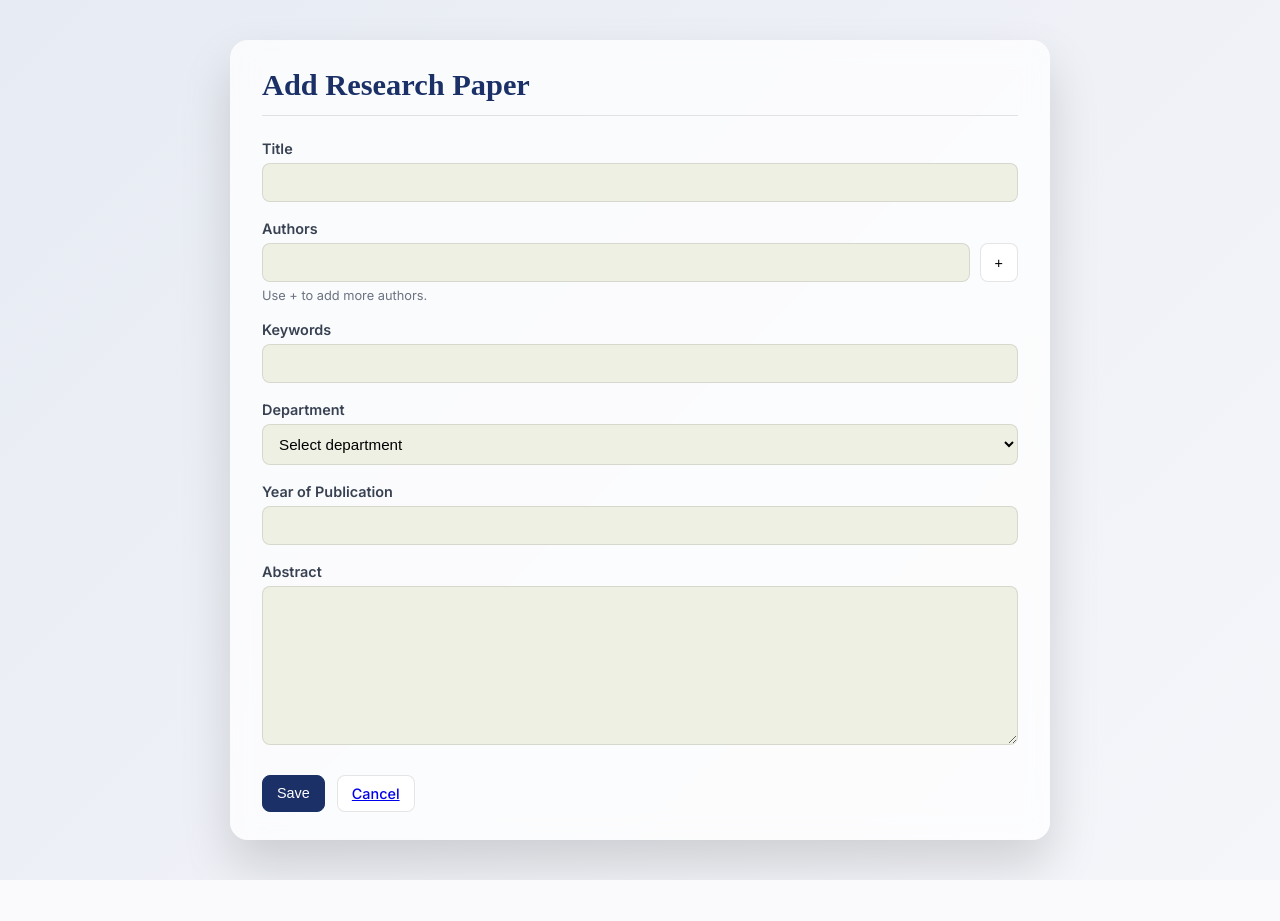
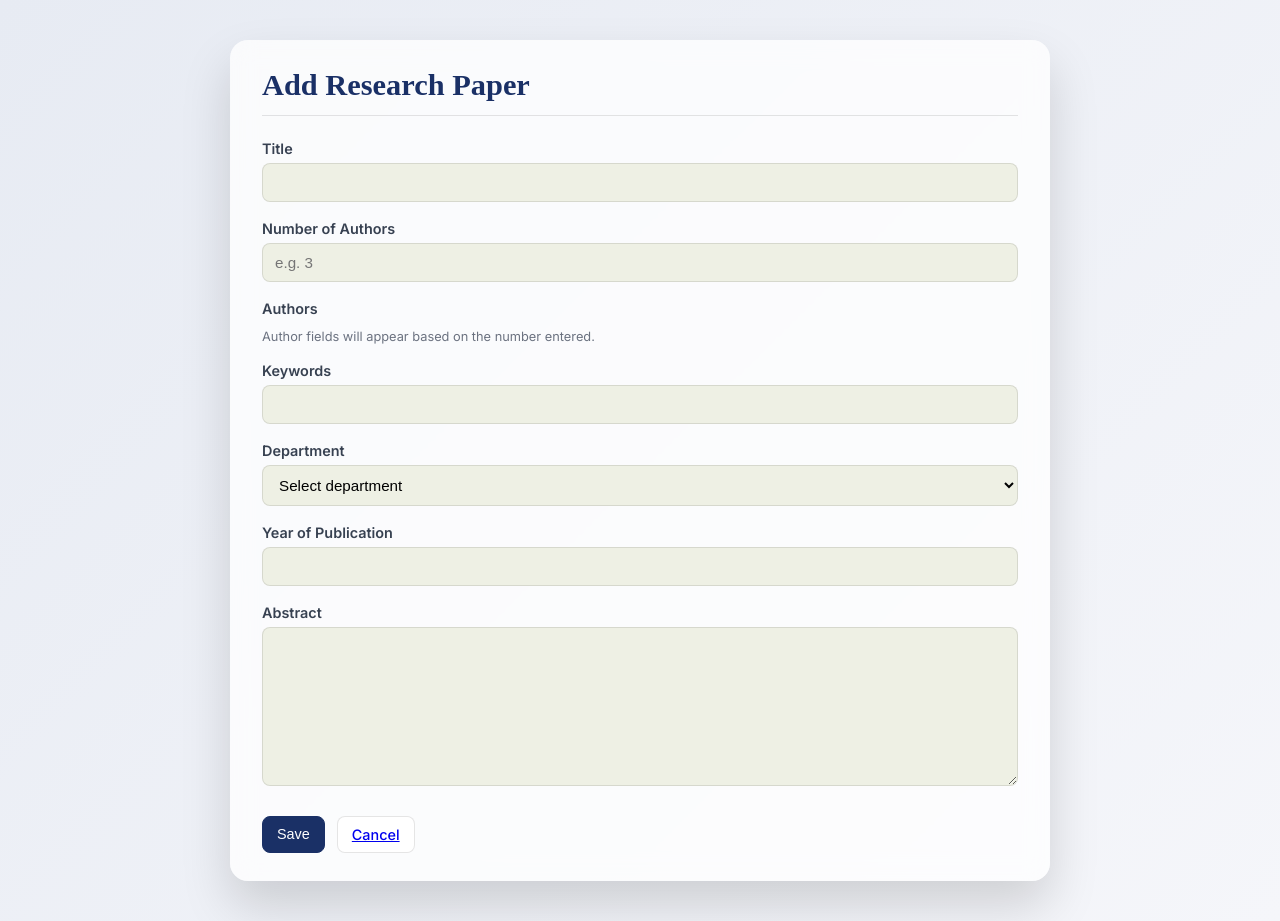
Before and after one commit to mistdeco/Research-Paper-Directory, a PHP site: page /includes/add.php in a window 1280 px wide. Before the commit the page ends 880 px from the top, so only its background shows below. Run offline with PHP 8.4, Linux system fonts and the light colour scheme; a user stored in the database is signed in; some web fonts are replaced.

Commit message:
Update add.php

```diff
--- a/includes/add.php
+++ b/includes/add.php
@@ -62,17 +62,16 @@
           </div>
 
           <div class="field">
+            <div class="label">Number of Authors</div>
+            <input class="input" type="number" id="authorCount" min="1" max="20" placeholder="e.g. 3" required>
+          </div>
+
+          <div class="field">
             <div class="label">Authors</div>
+            <div id="authorsWrap"></div>
+            <small class="meta">Author fields will appear based on the number entered.</small>
+          </div>
 
-            <div id="authorsWrap">
-              <div class="authorRow">
-                <input class="input" type="text" name="authors[]" required>
-                <button class="btn" type="button" id="addAuthor">+</button>
-              </div>
-            </div>
-
-            <small class="meta">Use + to add more authors.</small>
-          </div>
 
           <div class="field">
             <div class="label">Keywords</div>
```
